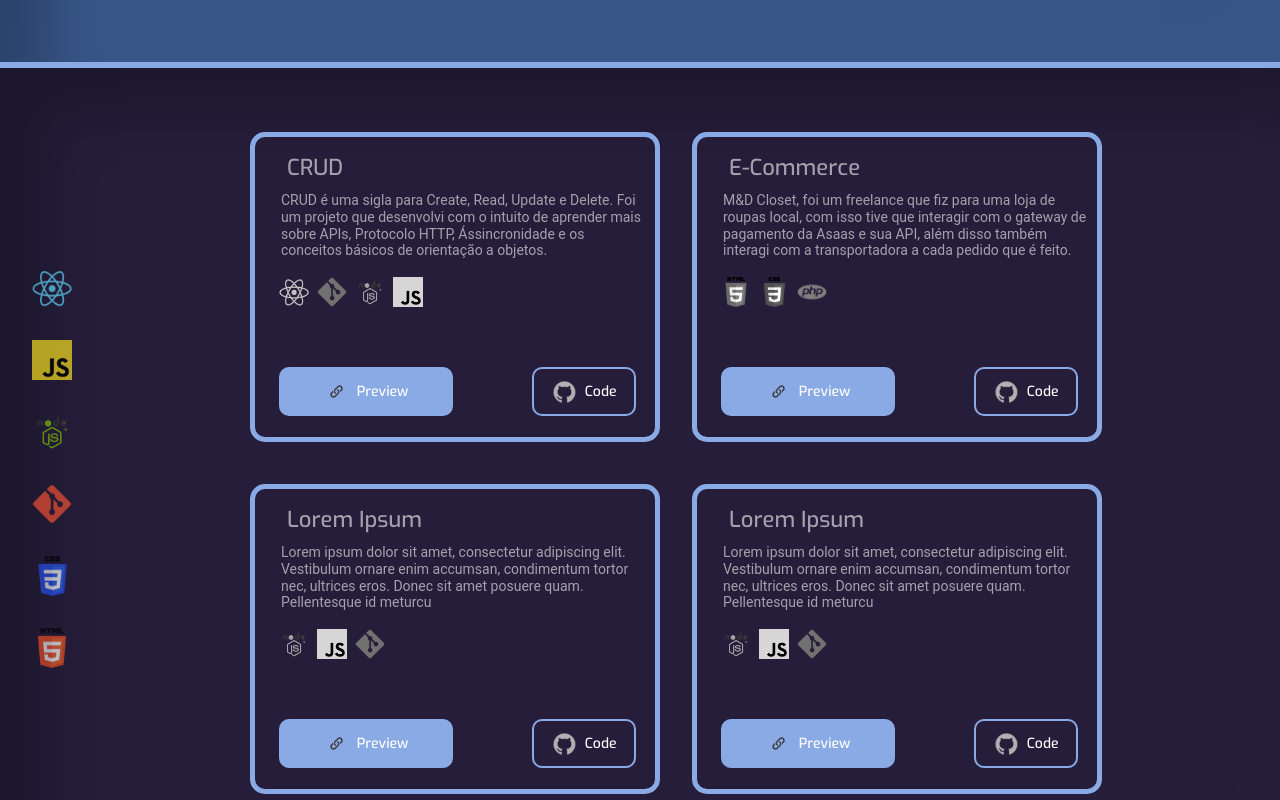
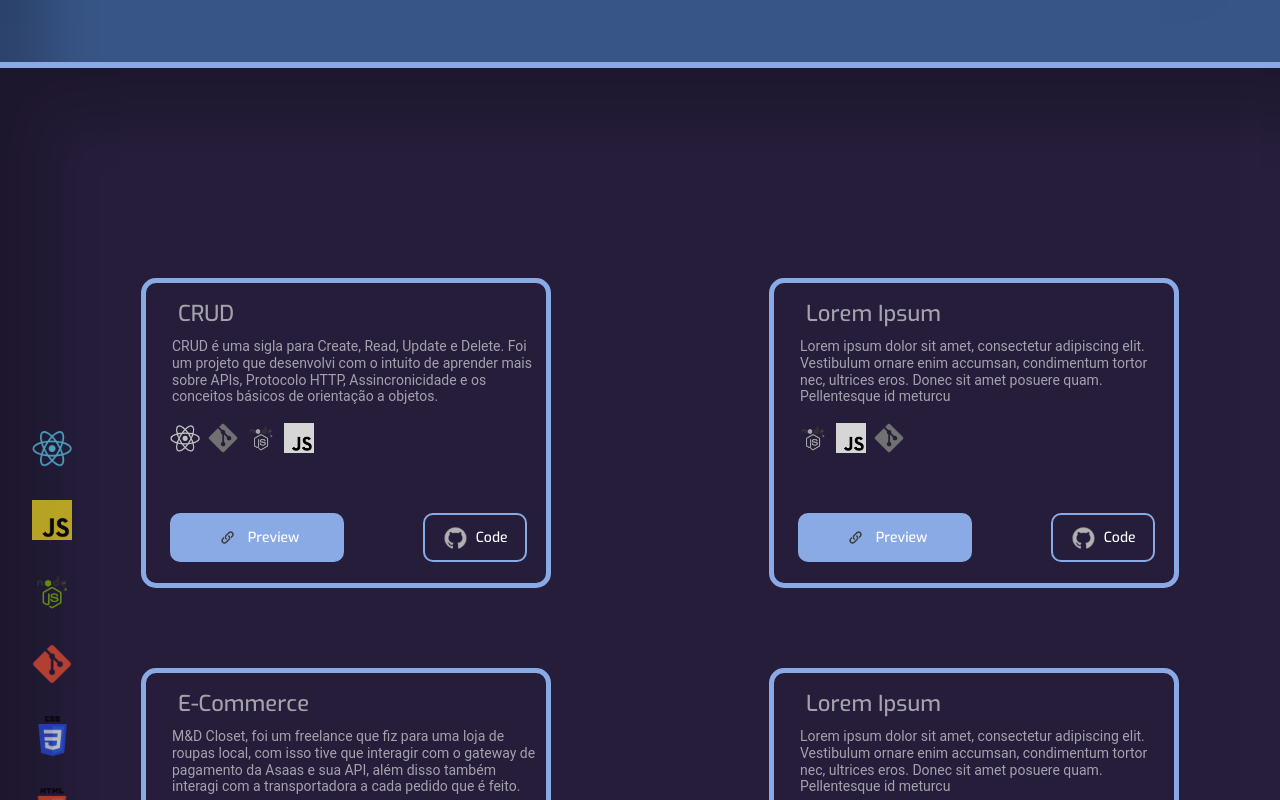
Before and after one commit to fatekkl/Portfolio, a React (Create React App) app: page / in a window 1280 px wide. Shown: the part 1520-2320 px from the top of the page. Built offline with nearby package versions, Linux system fonts and the light colour scheme.

Commit message:
responsividade encerrada

```diff
--- a/src/Components/Projetos/Projetos.css
+++ b/src/Components/Projetos/Projetos.css
@@ -58,14 +58,14 @@
 .container-projects {
     width: 100%;
     margin: 5% 10%;
-    gap: 32px;
+    gap: 64px;
     display: flex;
     justify-content: center;
     flex-wrap: wrap;
 }
 
 
-@media (max-width: 1040px) and (min-width: 350px) {
+@media (max-width: 1640px) and (min-width: 350px) {
 
     .container-section {
         height: 70rem;
--- a/src/Components/Projetos/index.js
+++ b/src/Components/Projetos/index.js
@@ -25,7 +25,7 @@ function Projetos() {
                 <img alt='badge' src='./assets/htmlbadge.png' />
             </div>
             <div className='container-projects'>
-                <ProjetoIndividual  title="CRUD" desc="CRUD é uma sigla para Create, Read, Update e Delete. Foi um projeto que desenvolvi com o intuito de aprender mais sobre APIs, Protocolo HTTP, Ássincronidade e os conceitos básicos de orientação a objetos."techs={[paths.react, paths.git, paths.node, paths.js]} link="https://todo-list-fatekkl.vercel.app" repo="https://github.com/fatekkl/TodoList" />
+                <ProjetoIndividual title="CRUD" desc="CRUD é uma sigla para Create, Read, Update e Delete. Foi um projeto que desenvolvi com o intuito de aprender mais sobre APIs, Protocolo HTTP, Assincronicidade e os conceitos básicos de orientação a objetos."techs={[paths.react, paths.git, paths.node, paths.js]} link="https://todo-list-fatekkl.vercel.app" repo="https://github.com/fatekkl/TodoList" />
                 <ProjetoIndividual title="E-Commerce" desc="M&D Closet, foi um freelance que fiz para uma loja de roupas local, com isso tive que interagir com o gateway de pagamento da Asaas e sua API, além disso também interagi com a transportadora a cada pedido que é feito." techs={[paths.html , paths.css , paths.php]} link="https://closetmed.com.br/" repo="https://github.com/fatekkl/Portfolio"/>
                 <ProjetoIndividual title="Lorem Ipsum" desc="Lorem ipsum dolor sit amet, consectetur adipiscing elit. Vestibulum ornare enim accumsan, condimentum tortor nec, ultrices eros. Donec sit amet posuere quam. Pellentesque id meturcu" techs={[paths.node , paths.js , paths.git]}/>
                 <ProjetoIndividual title="Lorem Ipsum" desc="Lorem ipsum dolor sit amet, consectetur adipiscing elit. Vestibulum ornare enim accumsan, condimentum tortor nec, ultrices eros. Donec sit amet posuere quam. Pellentesque id meturcu" techs={[paths.node , paths.js , paths.git]}/>
```
